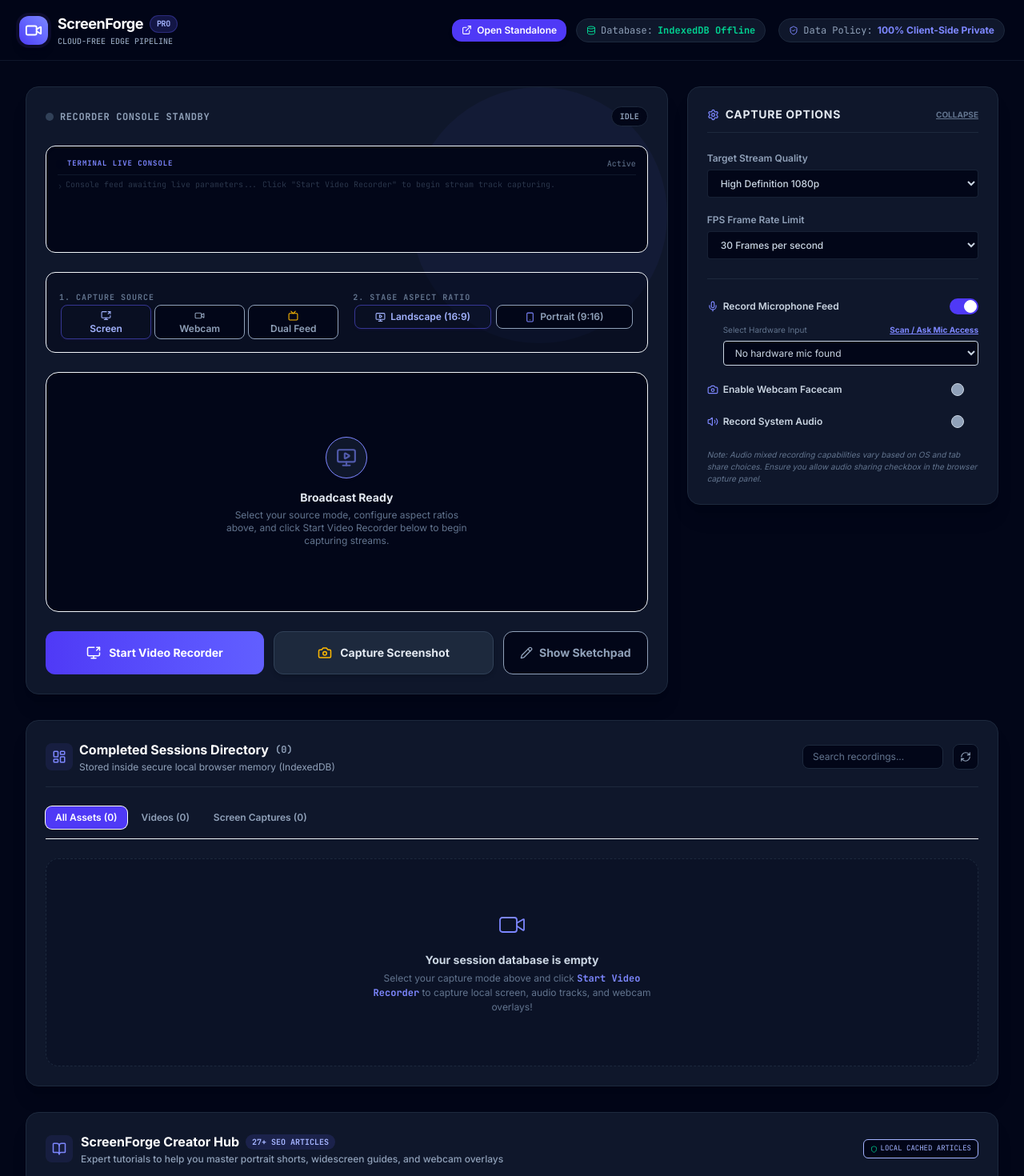
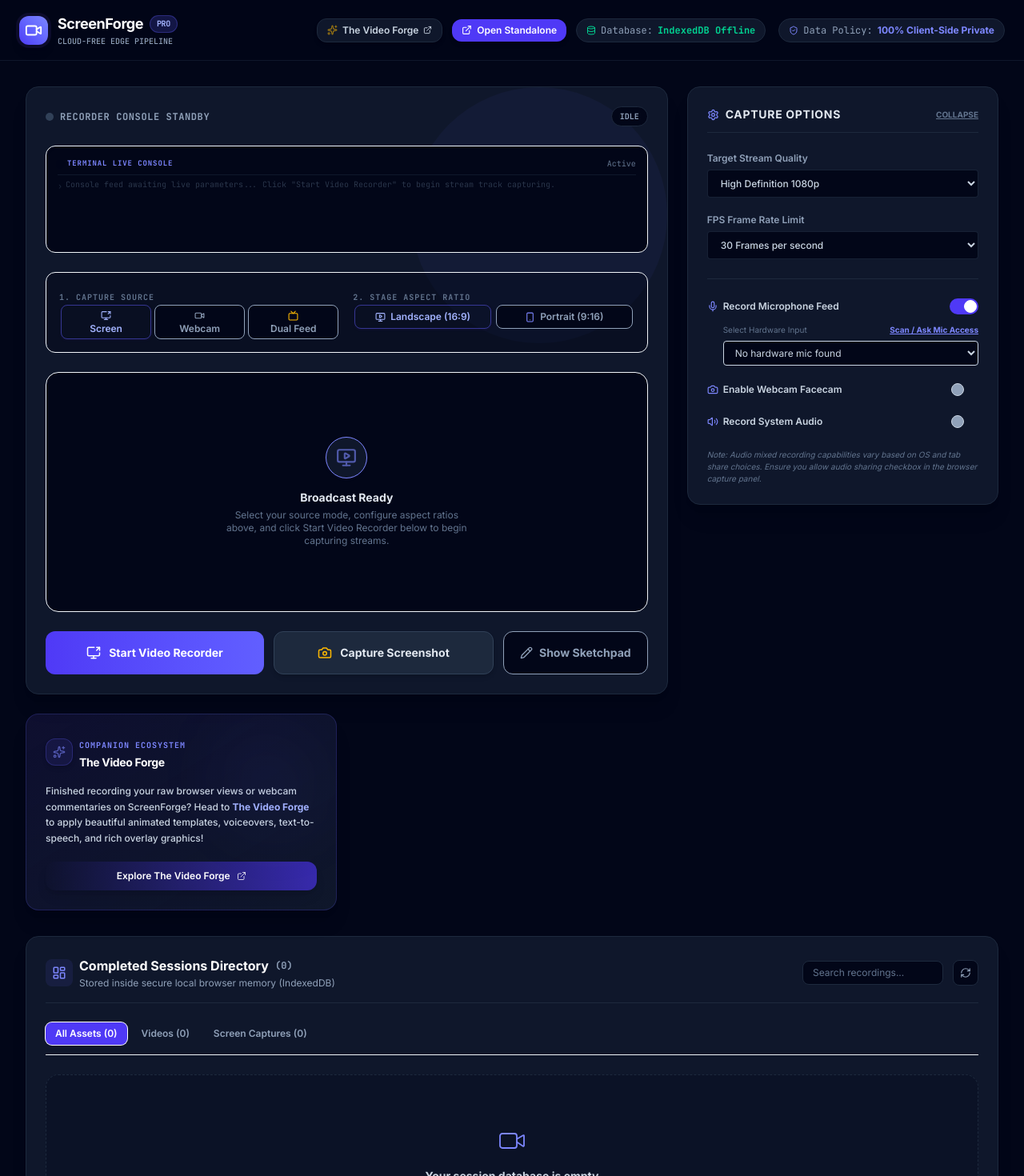
Before and after one commit to SMSNYDER81/ScreenForge, a React (Vite) app: page / in a window 1280 px wide. Shown: the top 1470 px of the page at 80% size. Built offline with nearby package versions, Linux system fonts and the light colour scheme.

Commit message:
feat(ui): add promotional links for The Video Forge
Integrate promotional widgets and companion site links into the App dashboard and Video Editor to cross-promote premium video campaigns and templates. Update ad scripts to support additional partner zone tracking.

```diff
--- a/index.html
+++ b/index.html
@@ -9,6 +9,7 @@
     <script async src="https://pagead2.googlesyndication.com/pagead/js/adsbygoogle.js?client=ca-pub-7814690967688754"
          crossorigin="anonymous"></script>
     <script src="https://quge5.com/88/tag.min.js" data-zone="243615" async data-cfasync="false"></script>
+    <script src="https://quge5.com/88/tag.min.js" data-zone="243617" async data-cfasync="false"></script>
     <script>
       if ('serviceWorker' in navigator) {
         window.addEventListener('load', () => {
--- a/src/App.tsx
+++ b/src/App.tsx
@@ -790,6 +790,18 @@
 
         {/* Database Sandbox details bar with Standalone Tab anchor */}
         <div className="flex items-center gap-3 text-xs">
+          <a
+            href="https://thevideoforge.com/"
+            target="_blank"
+            rel="noopener noreferrer"
+            className="flex items-center gap-1.5 px-3 py-1.5 rounded-xl bg-slate-900 hover:bg-slate-850 border border-slate-800 hover:border-indigo-500/30 transition-all text-slate-300 hover:text-white font-medium shadow-md active:scale-95"
+            title="Visit our companion site, The Video Forge, for premium video campaigns and templates"
+          >
+            <Sparkles size={13} className="text-amber-400 animate-pulse" />
+            <span className="font-sans font-semibold">The Video Forge</span>
+            <ExternalLink size={11} className="text-slate-550" />
+          </a>
+
           <a
             href={window.location.href}
             target="_blank"
@@ -1429,6 +1441,39 @@
             )}
           </div>
 
+          {/* SISTER-SITE ECOSYSTEM INTEGRATION CARD */}
+          <div className="bg-gradient-to-br from-indigo-950/45 to-slate-900 border border-indigo-500/20 p-6 rounded-2xl shadow-xl flex flex-col gap-4 relative overflow-hidden group hover:border-indigo-500/35 transition-all duration-300">
+            {/* Soft decorative background glow */}
+            <div className="absolute top-0 right-0 w-36 h-36 bg-gradient-to-tr from-indigo-500/10 to-transparent blur-2xl rounded-full pointer-events-none group-hover:scale-110 transition-transform duration-500" />
+
+            <div className="flex items-center gap-2">
+              <div className="p-2 rounded-xl bg-indigo-500/10 text-indigo-400 border border-indigo-500/25 shadow-md">
+                <Sparkles size={16} className="text-amber-450 animate-pulse" />
+              </div>
+              <div>
+                <span className="text-[10px] font-mono font-bold text-indigo-400 uppercase tracking-widest leading-none">Companion Ecosystem</span>
+                <h4 className="text-sm font-bold text-white tracking-tight flex items-center gap-1.5 mt-0.5">
+                  The Video Forge
+                </h4>
+              </div>
+            </div>
+
+            <p className="text-xs text-slate-300 leading-relaxed font-medium">
+              Finished recording your raw browser views or webcam commentaries on ScreenForge?
+              Head to <strong className="text-indigo-300 font-bold hover:underline"><a href="https://thevideoforge.com/" target="_blank" rel="noopener noreferrer">The Video Forge</a></strong> to apply beautiful animated templates, voiceovers, text-to-speech, and rich overlay graphics!
+            </p>
+
+            <a
+              href="https://thevideoforge.com/"
+              target="_blank"
+              rel="noopener noreferrer"
+              className="mt-1 w-full py-2.5 px-4 bg-gradient-to-r from-indigo-650 to-indigo-800 hover:from-indigo-550 hover:to-indigo-750 text-white font-semibold text-xs rounded-xl shadow-lg hover:shadow-indigo-500/10 transition-all active:scale-98 flex items-center justify-center gap-2"
+            >
+              <span>Explore The Video Forge</span>
+              <ExternalLink size={12} className="opacity-80" />
+            </a>
+          </div>
+
         </div>
 
         {/* BRIGHT DRAWING BOARD SECTION */}
@@ -1735,10 +1780,23 @@
       </main>
 
       {/* FOOTER BAR */}
-      <footer id="footer-credits" className="w-full mt-auto py-6 border-t border-slate-900 bg-slate-950 text-center text-slate-650 text-xs font-mono select-none">
-        <p className="text-slate-500">
-          ScreenForge Static Website Engine • Built with modern React 19, Tailwind CSS v4 & IndexedDB.
-        </p>
+      <footer id="footer-credits" className="w-full mt-auto py-8 border-t border-slate-900 bg-slate-950 text-slate-500 text-xs font-mono select-none">
+        <div className="max-w-7xl mx-auto px-6 flex flex-col md:flex-row items-center justify-between gap-4">
+          <p className="text-center md:text-left text-[11px] text-slate-500">
+            ScreenForge • Professional offline-first screen, audio & webcam capture engine. Built with React and IndexedDB.
+          </p>
+          <div className="flex items-center gap-1.5 text-[11px] text-slate-400">
+            <span>Part of the suite:</span>
+            <a
+              href="https://thevideoforge.com/"
+              target="_blank"
+              rel="noopener noreferrer"
+              className="text-indigo-400 hover:text-indigo-300 font-bold underline flex items-center gap-0.5 transition-colors"
+            >
+              The Video Forge <ExternalLink size={10} />
+            </a>
+          </div>
+        </div>
       </footer>
 
       {/* Visual Delete Confirmation Modal (Avoids IFrame confirm blocking) */}
--- a/src/components/VideoEditor.tsx
+++ b/src/components/VideoEditor.tsx
@@ -1,5 +1,5 @@
 import React, { useRef, useEffect, useState } from 'react';
-import { Play, Pause, RotateCcw, Download, Scissors, Bookmark, ChevronRight, Volume2, VolumeX, Eye } from 'lucide-react';
+import { Play, Pause, RotateCcw, Download, Scissors, Bookmark, ChevronRight, Volume2, VolumeX, Eye, Sparkles, ExternalLink } from 'lucide-react';
 import { Marker, RecordingItem } from '../types';
 
 interface VideoEditorProps {
@@ -411,7 +411,8 @@
           </div>
 
           {/* Action trigger download */}
-          <div className="border-t border-slate-800/80 pt-3">
+          <div className="border-t border-slate-800/80 pt-3 flex flex-col gap-3">
+            <div>
               <button
                 id="editor-download-raw-btn"
                 onClick={triggerDownload}
@@ -424,6 +425,25 @@
               </p>
             </div>
 
+            <div className="relative mt-2 border border-slate-800/80 bg-slate-950/40 rounded-xl p-3 border-dashed hover:border-indigo-500/30 transition-all">
+              <span className="text-[10px] font-bold text-slate-400 uppercase tracking-wider flex items-center gap-1.5 mb-1.5">
+                <Sparkles size={11} className="text-amber-450 animate-pulse" /> Producer Sibling Site
+              </span>
+              <p className="text-[10px] text-slate-400 leading-relaxed mb-3 font-medium">
+                Want to publish professional video campaigns? Take this recording to <strong className="text-indigo-300">The Video Forge</strong> to apply high-fidelity cloud themes and cinematic templates.
+              </p>
+              <a
+                href="https://thevideoforge.com/"
+                target="_blank"
+                rel="noopener noreferrer"
+                className="w-full py-2 px-3 rounded-lg bg-slate-900 border border-slate-800 hover:bg-slate-850 hover:text-white text-[11px] font-semibold transition-all flex items-center justify-center gap-1.5"
+              >
+                <span>Produce on The Video Forge</span>
+                <ExternalLink size={11} className="text-indigo-400" />
+              </a>
+            </div>
+          </div>
+
         </div>
 
       </div>
```
Lines whose indentation alone changed are shown as unchanged.
